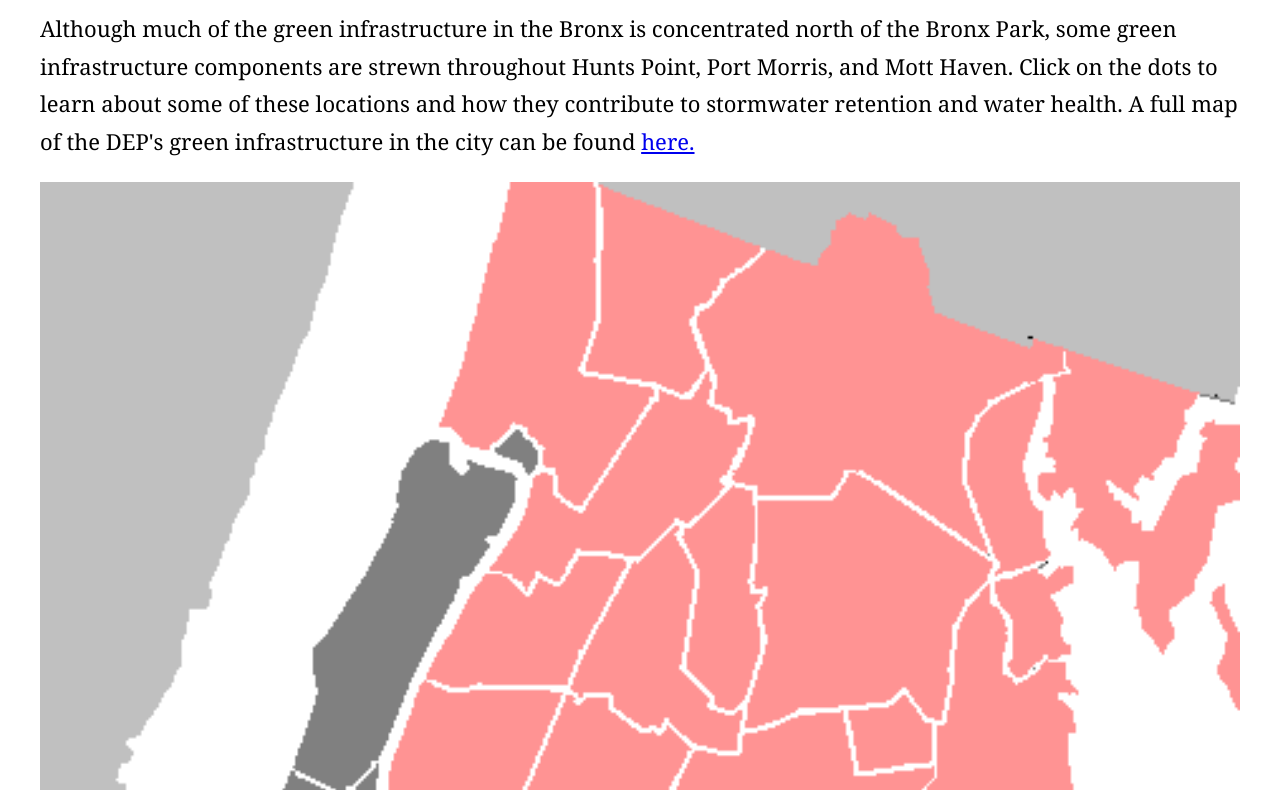
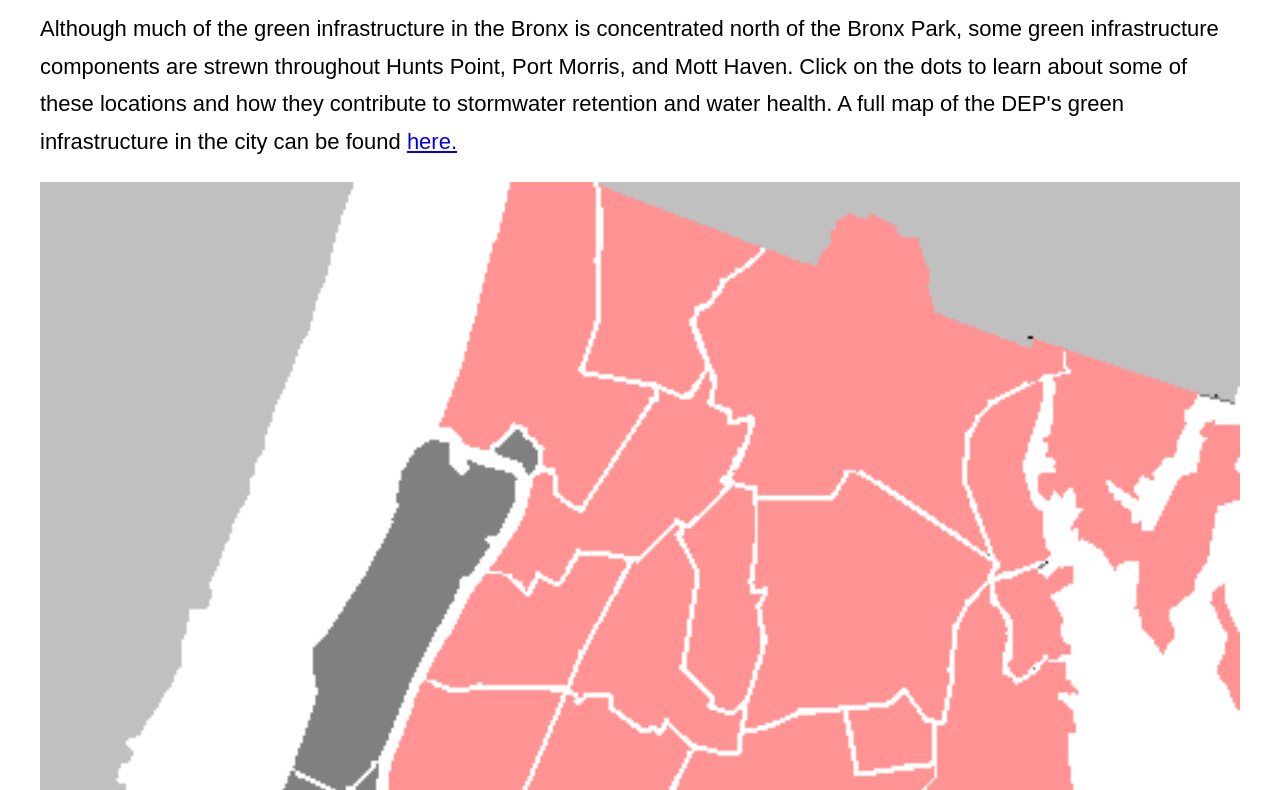
Before and after one commit to laragph/AnnotatedImage, a plain HTML site: page index.html in a window 1280 px wide. Shown: the part 196-986 px from the top of the page. Drawn offline with nearby package versions, Linux system fonts and the light colour scheme.

Commit message:
Update style.css

```diff
--- a/style.css
+++ b/style.css
@@ -5,7 +5,7 @@
 body,
 html {
     font-size: 22px;
-    font-family: 'georgia', sans-serif;
+    font-family: 'arial', sans-serif;
 }
 
 figure,
```
